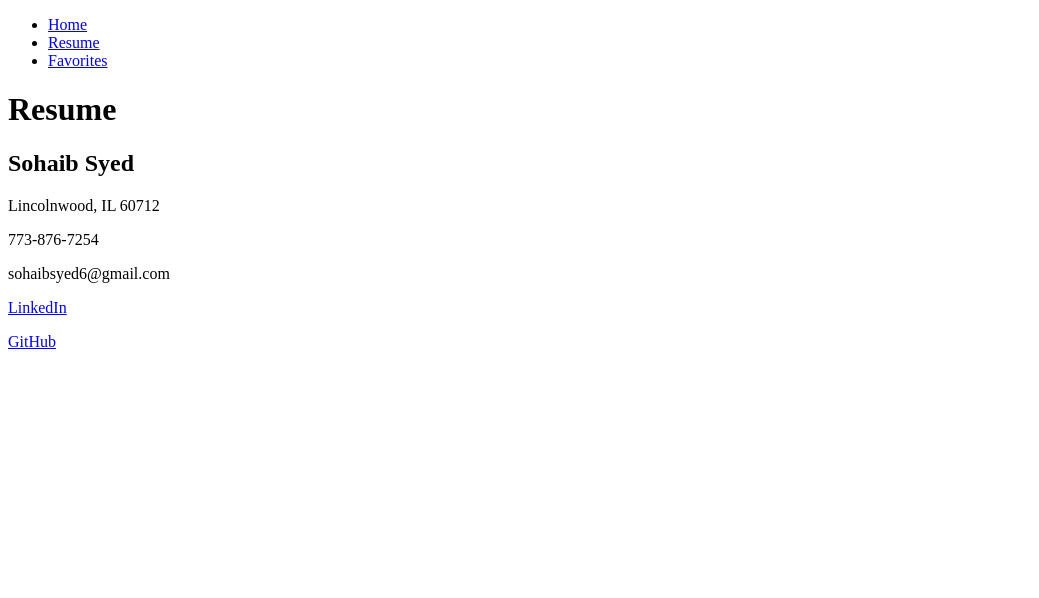
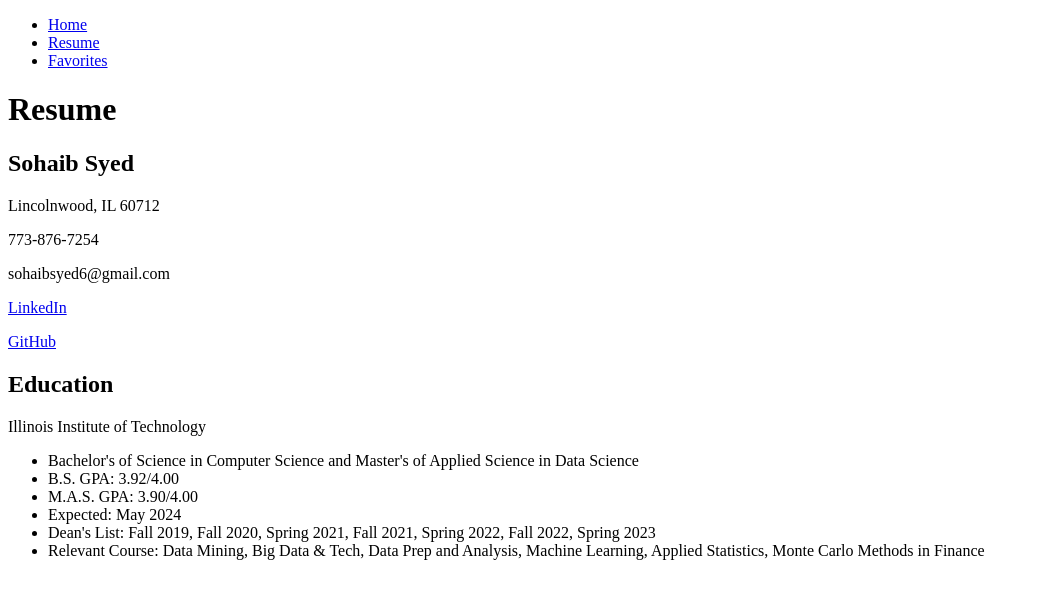
Before and after one commit to sohaibsyed27/project1, a plain HTML site: page resume.html in a window 1280 px wide. Shown: the whole page, without its empty margins (0-1039 px from the left). Drawn offline with Linux system fonts and the light colour scheme.

Commit message:
add education details

```diff
--- a/resume.html
+++ b/resume.html
@@ -22,6 +22,16 @@
   <p>sohaibsyed6@gmail.com</p>
   <p><a href="https://www.linkedin.com/in/sohaibsyed6/" target="_blank">LinkedIn</a></p>
   <p><a href="https://github.com/sohaibsyed21?tab=repositories" target="_blank">GitHub</a></p>
+  <h2>Education</h2>
+  <p>Illinois Institute of Technology</p>
+  <ul>
+    <li>Bachelor's of Science in Computer Science and Master's of Applied Science in Data Science</li>
+    <li>B.S. GPA: 3.92/4.00</li>
+    <li>M.A.S. GPA: 3.90/4.00</li>
+    <li>Expected: May 2024</li>
+    <li>Dean's List: Fall 2019, Fall 2020, Spring 2021, Fall 2021, Spring 2022, Fall 2022, Spring 2023</li>
+    <li>Relevant Course: Data Mining, Big Data & Tech, Data Prep and Analysis, Machine Learning, Applied Statistics, Monte Carlo Methods in Finance</li>
+  </ul>
 </body>
 
 </html>
```
